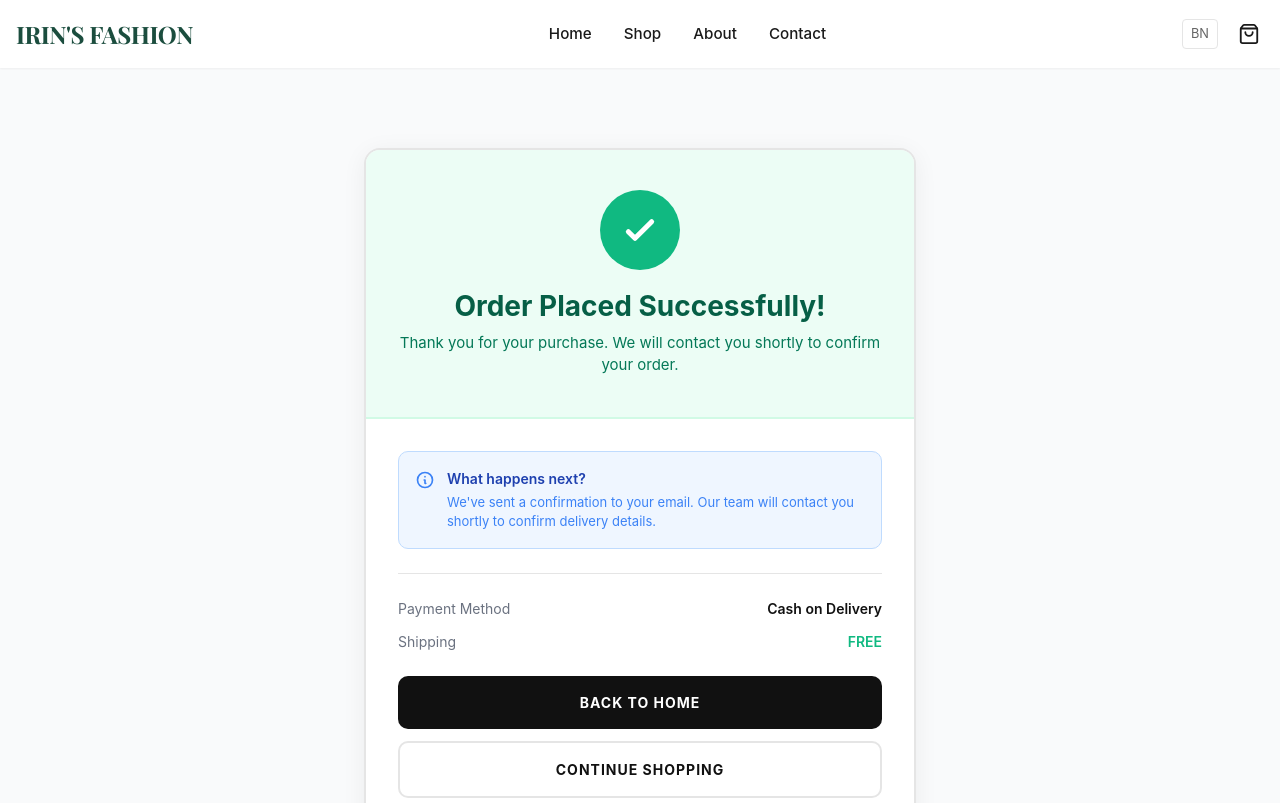
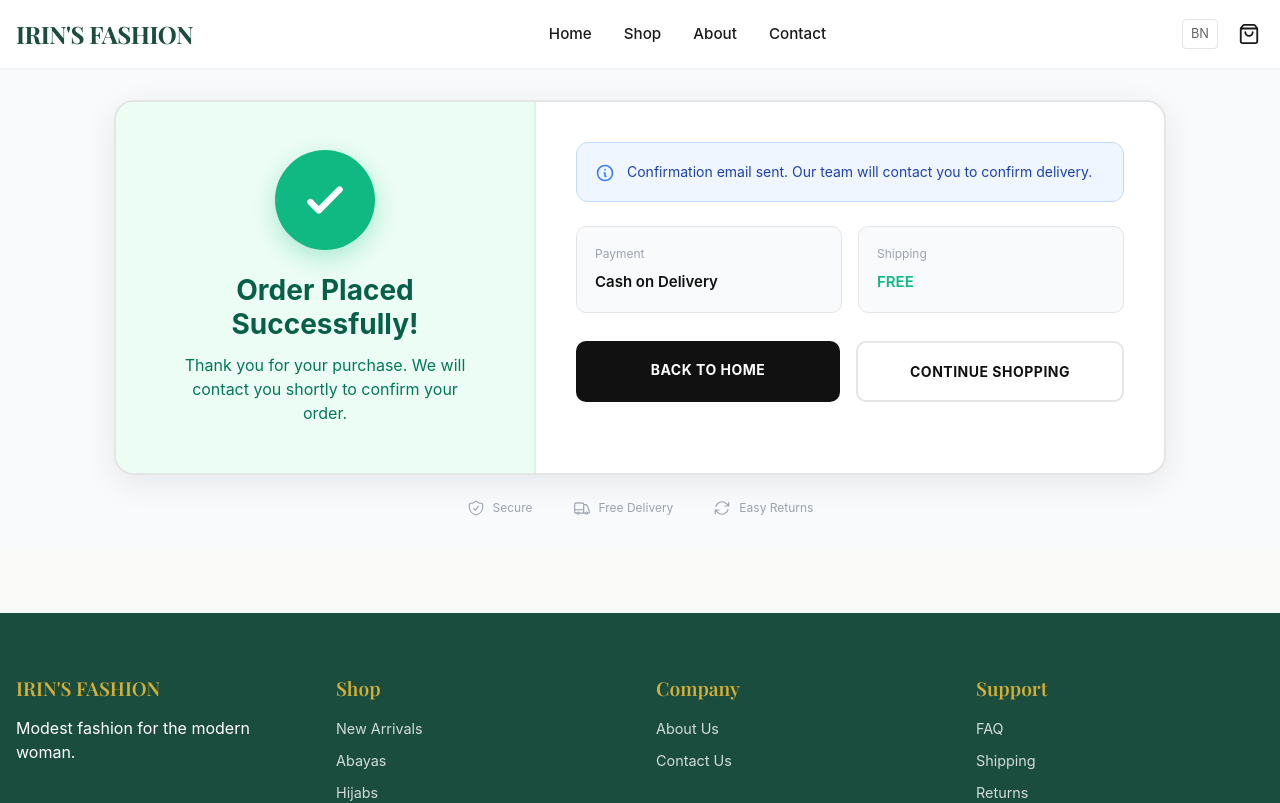
Before and after one commit to krzshipon/irins-fashion, a Next.js app in the folder storefront/: page /checkout/success in a window 1280 px wide. Shown: the top 803 px of the page. Built offline with nearby package versions, Linux system fonts and the light colour scheme; a web font is replaced by a local one.

Commit message:
feat: Redesign checkout success page with a two-column layout, updated styling, and increased max width.

```diff
--- a/storefront/src/app/checkout/success/page.tsx
+++ b/storefront/src/app/checkout/success/page.tsx
@@ -12,115 +12,81 @@ const SuccessContent = () => {
 
     return (
         <div style={{
-            maxWidth: '600px',
+            maxWidth: '1100px',
             margin: '0 auto',
-            padding: '40px 24px',
+            padding: '32px 24px',
         }}>
             {/* Main Success Card */}
             <div style={{
                 backgroundColor: '#fff',
-                borderRadius: '16px',
+                borderRadius: '20px',
                 border: '2px solid #e5e5e5',
                 overflow: 'hidden',
-                boxShadow: '0 4px 24px rgba(0,0,0,0.06)',
+                boxShadow: '0 8px 32px rgba(0,0,0,0.08)',
             }}>
-                {/* Header Section - Green */}
+                <div className="lg:!flex">
+                    {/* Left Section - Green Success */}
                     <div style={{
                         backgroundColor: '#ecfdf5',
-                    padding: '40px 32px',
+                        padding: '48px 40px',
                         textAlign: 'center',
                         borderBottom: '2px solid #d1fae5',
-                }}>
+                    }} className="lg:!w-[420px] lg:!border-b-0 lg:!border-r-2 lg:!border-[#d1fae5] lg:!flex lg:!flex-col lg:!justify-center">
                         <div style={{
-                        width: '80px',
-                        height: '80px',
+                            width: '100px',
+                            height: '100px',
                             borderRadius: '50%',
                             backgroundColor: '#10b981',
                             display: 'flex',
                             alignItems: 'center',
                             justifyContent: 'center',
-                        margin: '0 auto 20px',
+                            margin: '0 auto 24px',
+                            boxShadow: '0 8px 24px rgba(16, 185, 129, 0.3)',
                         }}>
-                        <svg
-                            style={{ width: '40px', height: '40px', color: '#fff' }}
-                            fill="none"
-                            viewBox="0 0 24 24"
-                            stroke="currentColor"
-                            strokeWidth={3}
-                        >
+                            <svg style={{ width: '50px', height: '50px', color: '#fff' }} fill="none" viewBox="0 0 24 24" stroke="currentColor" strokeWidth={3}>
                                 <path strokeLinecap="round" strokeLinejoin="round" d="M5 13l4 4L19 7" />
                             </svg>
                         </div>
-                    <h1 style={{
-                        fontSize: '28px',
-                        fontWeight: '700',
-                        color: '#065f46',
-                        marginBottom: '8px',
-                    }}>
+                        <h1 style={{ fontSize: '28px', fontWeight: '700', color: '#065f46', marginBottom: '12px' }}>
                             {t.checkout.success.title}
                         </h1>
-                    <p style={{
-                        fontSize: '15px',
-                        color: '#047857',
-                    }}>
+                        <p style={{ fontSize: '16px', color: '#047857', maxWidth: '300px', margin: '0 auto', lineHeight: '1.5' }}>
                             {t.checkout.success.message}
                         </p>
                     </div>
 
-                {/* Order Details Section */}
-                <div style={{ padding: '32px' }}>
-                    {/* Order ID */}
+                    {/* Right Section - Order Details */}
+                    <div style={{ padding: '40px', flex: 1 }}>
                         {orderId && (
                             <div style={{
                                 backgroundColor: '#f9fafb',
                                 border: '2px solid #e5e5e5',
-                            borderRadius: '12px',
-                            padding: '20px',
+                                borderRadius: '14px',
+                                padding: '24px',
                                 marginBottom: '24px',
                                 display: 'flex',
                                 justifyContent: 'space-between',
                                 alignItems: 'center',
                             }}>
                                 <div>
-                                <span style={{
-                                    display: 'block',
-                                    fontSize: '12px',
-                                    fontWeight: '600',
-                                    color: '#9ca3af',
-                                    textTransform: 'uppercase',
-                                    letterSpacing: '1px',
-                                    marginBottom: '4px',
-                                }}>
+                                    <span style={{ display: 'block', fontSize: '12px', fontWeight: '600', color: '#9ca3af', textTransform: 'uppercase', letterSpacing: '1px', marginBottom: '6px' }}>
                                         {t.checkout.success.orderId}
                                     </span>
-                                <span style={{
-                                    fontSize: '20px',
-                                    fontWeight: '800',
-                                    color: '#111',
-                                    fontFamily: 'monospace',
-                                }}>
+                                    <span style={{ fontSize: '24px', fontWeight: '800', color: '#111', fontFamily: 'monospace' }}>
                                         #{orderId}
                                     </span>
                                 </div>
-                            <div style={{
-                                backgroundColor: '#fef3c7',
-                                color: '#92400e',
-                                padding: '6px 12px',
-                                borderRadius: '20px',
-                                fontSize: '12px',
-                                fontWeight: '600',
-                            }}>
+                                <div style={{ backgroundColor: '#fef3c7', color: '#92400e', padding: '8px 16px', borderRadius: '24px', fontSize: '12px', fontWeight: '700' }}>
                                     Processing
                                 </div>
                             </div>
                         )}
 
-                    {/* Info Banner */}
                         <div style={{
                             backgroundColor: '#eff6ff',
                             border: '1px solid #bfdbfe',
-                        borderRadius: '10px',
-                        padding: '16px',
+                            borderRadius: '12px',
+                            padding: '18px',
                             marginBottom: '24px',
                             display: 'flex',
                             gap: '12px',
@@ -129,83 +95,36 @@ const SuccessContent = () => {
                             <svg style={{ width: '20px', height: '20px', color: '#3b82f6', flexShrink: 0, marginTop: '2px' }} fill="none" viewBox="0 0 24 24" stroke="currentColor" strokeWidth={2}>
                                 <path strokeLinecap="round" strokeLinejoin="round" d="M13 16h-1v-4h-1m1-4h.01M21 12a9 9 0 11-18 0 9 9 0 0118 0z" />
                             </svg>
-                        <div>
-                            <p style={{ fontSize: '14px', color: '#1e40af', fontWeight: '600', marginBottom: '4px' }}>
-                                What happens next?
+                            <p style={{ fontSize: '14px', color: '#1e40af', lineHeight: '1.5' }}>
+                                Confirmation email sent. Our team will contact you to confirm delivery.
                             </p>
-                            <p style={{ fontSize: '13px', color: '#3b82f6', lineHeight: '1.5' }}>
-                                We&apos;ve sent a confirmation to your email. Our team will contact you shortly to confirm delivery details.
-                            </p>
+                        </div>
+
+                        <div style={{ display: 'grid', gridTemplateColumns: '1fr 1fr', gap: '16px', marginBottom: '28px' }}>
+                            <div style={{ backgroundColor: '#f9fafb', padding: '18px', borderRadius: '10px', border: '1px solid #e5e5e5' }}>
+                                <span style={{ display: 'block', fontSize: '12px', color: '#9ca3af', marginBottom: '6px' }}>Payment</span>
+                                <span style={{ fontSize: '15px', fontWeight: '600', color: '#111' }}>Cash on Delivery</span>
+                            </div>
+                            <div style={{ backgroundColor: '#f9fafb', padding: '18px', borderRadius: '10px', border: '1px solid #e5e5e5' }}>
+                                <span style={{ display: 'block', fontSize: '12px', color: '#9ca3af', marginBottom: '6px' }}>Shipping</span>
+                                <span style={{ fontSize: '15px', fontWeight: '600', color: '#10b981' }}>FREE</span>
                             </div>
                         </div>
 
-                    {/* Order Summary Quick View */}
-                    <div style={{
-                        borderTop: '1px solid #e5e5e5',
-                        paddingTop: '24px',
-                        marginBottom: '24px',
-                    }}>
-                        <div style={{ display: 'flex', justifyContent: 'space-between', marginBottom: '12px' }}>
-                            <span style={{ fontSize: '14px', color: '#6b7280' }}>Payment Method</span>
-                            <span style={{ fontSize: '14px', fontWeight: '600', color: '#111' }}>Cash on Delivery</span>
-                        </div>
-                        <div style={{ display: 'flex', justifyContent: 'space-between' }}>
-                            <span style={{ fontSize: '14px', color: '#6b7280' }}>Shipping</span>
-                            <span style={{ fontSize: '14px', fontWeight: '600', color: '#10b981' }}>FREE</span>
-                        </div>
-                    </div>
-
-                    {/* Action Buttons */}
-                    <div style={{ display: 'flex', flexDirection: 'column', gap: '12px' }}>
-                        <Link
-                            href="/"
-                            style={{
-                                display: 'block',
-                                padding: '16px',
-                                backgroundColor: '#111',
-                                color: '#fff',
-                                textDecoration: 'none',
-                                fontSize: '14px',
-                                fontWeight: '700',
-                                textTransform: 'uppercase',
-                                letterSpacing: '1px',
-                                borderRadius: '10px',
-                                textAlign: 'center',
-                            }}
-                        >
+                        <div style={{ display: 'flex', gap: '16px' }} className="!flex-col sm:!flex-row">
+                            <Link href="/" style={{ flex: 1, display: 'block', padding: '18px', backgroundColor: '#111', color: '#fff', textDecoration: 'none', fontSize: '14px', fontWeight: '700', textTransform: 'uppercase', letterSpacing: '0.5px', borderRadius: '10px', textAlign: 'center' }}>
                                 {t.checkout.success.backToHome}
                             </Link>
-                        <Link
-                            href="/collection/all"
-                            style={{
-                                display: 'block',
-                                padding: '16px',
-                                backgroundColor: '#fff',
-                                color: '#111',
-                                textDecoration: 'none',
-                                fontSize: '14px',
-                                fontWeight: '700',
-                                textTransform: 'uppercase',
-                                letterSpacing: '1px',
-                                border: '2px solid #e5e5e5',
-                                borderRadius: '10px',
-                                textAlign: 'center',
-                            }}
-                        >
+                            <Link href="/collection/all" style={{ flex: 1, display: 'block', padding: '18px', backgroundColor: '#fff', color: '#111', textDecoration: 'none', fontSize: '14px', fontWeight: '700', textTransform: 'uppercase', letterSpacing: '0.5px', border: '2px solid #e5e5e5', borderRadius: '10px', textAlign: 'center' }}>
                                 {t.checkout.success.continueShopping}
                             </Link>
                         </div>
                     </div>
                 </div>
+            </div>
 
-            {/* Trust Badges Below Card */}
-            <div style={{
-                display: 'flex',
-                justifyContent: 'center',
-                gap: '32px',
-                marginTop: '32px',
-                padding: '0 16px',
-            }}>
+            {/* Trust Badges */}
+            <div style={{ display: 'flex', justifyContent: 'center', gap: '40px', marginTop: '24px' }}>
                 <div style={{ display: 'flex', alignItems: 'center', gap: '8px', color: '#9ca3af' }}>
                     <svg style={{ width: '18px', height: '18px' }} fill="none" viewBox="0 0 24 24" stroke="currentColor" strokeWidth={1.5}>
                         <path strokeLinecap="round" strokeLinejoin="round" d="M9 12.75L11.25 15 15 9.75m-3-7.036A11.959 11.959 0 013.598 6 11.99 11.99 0 003 9.749c0 5.592 3.824 10.29 9 11.623 5.176-1.332 9-6.03 9-11.622 0-1.31-.21-2.571-.598-3.751h-.152c-3.196 0-6.1-1.248-8.25-3.285z" />
@@ -231,23 +150,8 @@ const SuccessContent = () => {
 
 const SuccessPage = () => {
     return (
-        <div style={{
-            minHeight: '100vh',
-            backgroundColor: '#f9fafb',
-            paddingTop: '40px',
-            paddingBottom: '40px',
-        }}>
-            <Suspense fallback={
-                <div style={{
-                    display: 'flex',
-                    alignItems: 'center',
-                    justifyContent: 'center',
-                    minHeight: '60vh',
-                    color: '#9ca3af',
-                }}>
-                    Loading...
-                </div>
-            }>
+        <div style={{ backgroundColor: '#f9fafb' }}>
+            <Suspense fallback={<div style={{ padding: '100px', textAlign: 'center', color: '#9ca3af' }}>Loading...</div>}>
                 <SuccessContent />
             </Suspense>
         </div>
--- a/storefront/src/components/layout/MainLayout.tsx
+++ b/storefront/src/components/layout/MainLayout.tsx
@@ -10,7 +10,7 @@ export default function MainLayout({ children }: MainLayoutProps) {
     return (
         <>
             <Header />
-            <main style={{ minHeight: '80vh' }}>
+            <main>
                 {children}
             </main>
             <Footer />
```
Lines whose indentation alone changed are shown as unchanged.
